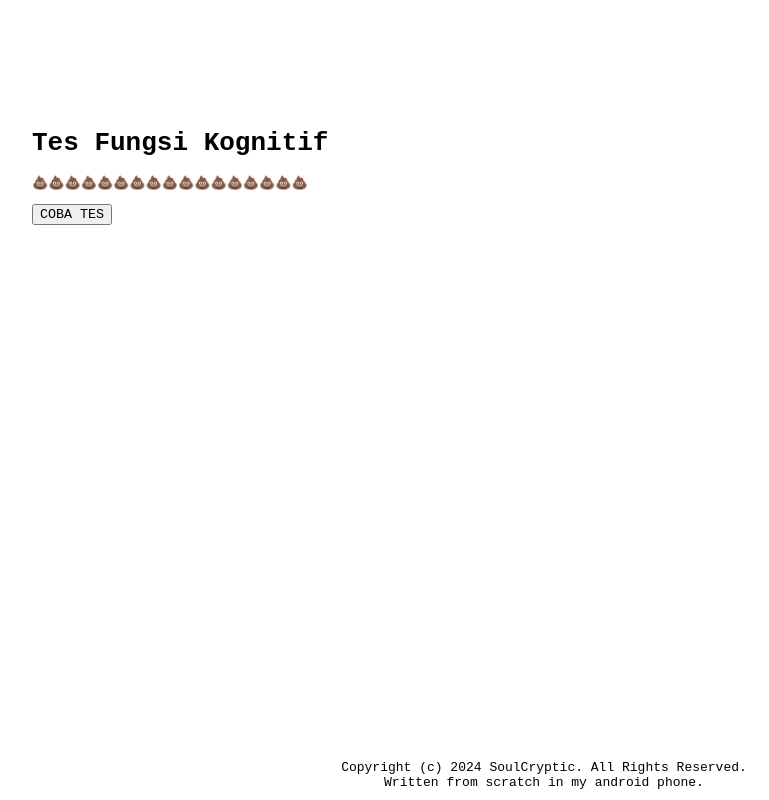
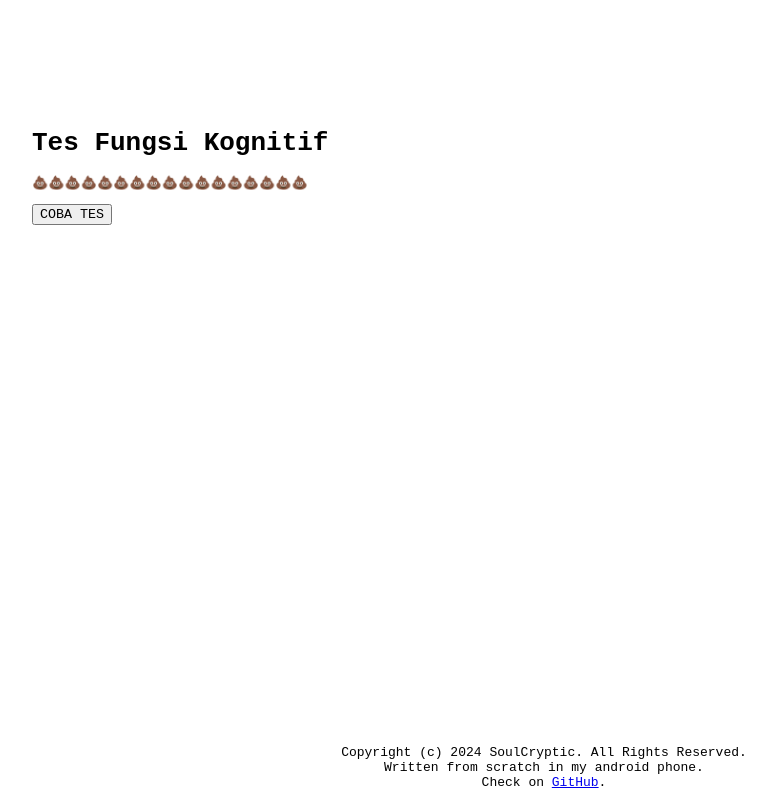
Before and after one commit to ux9b42/wotabaka.surge.sh, a plain HTML site: page index.html in a window 1280 px wide. Shown: the whole page, without its empty margins (96-865 px from the left). Drawn offline with Linux system fonts and the light colour scheme.

Commit message:
addedgithub

```diff
--- a/index.html
+++ b/index.html
@@ -7,9 +7,7 @@
   <h1>Tes Fungsi Kognitif</h1>
 
   <div id="shit">
-    <p>
-      💩💩💩💩💩💩💩💩💩💩💩💩💩💩💩💩💩
-    </p>
+    <p>💩💩💩💩💩💩💩💩💩💩💩💩💩💩💩💩💩</p>
     <button onclick="startTest()">COBA TES</button>
   </div>
 
@@ -26,6 +24,7 @@
 </main>
 <footer>
   Copyright (c) 2024 SoulCryptic. All Rights Reserved.<br />
-  Written from scratch in my android phone.
+  Written from scratch in my android phone.<br />
+  Check on <a href="https://github.com/ux9b42/wotabaka.surge.sh">GitHub</a>.
 </footer>
 <script src="script.js"></script>
--- a/styles.css
+++ b/styles.css
@@ -22,6 +22,7 @@ footer {
 .opt {
   display: flex;
   margin: 10px;
+  font-size: 100%;
   align-items: center;
   justify-content: flex-start;
 }
```
